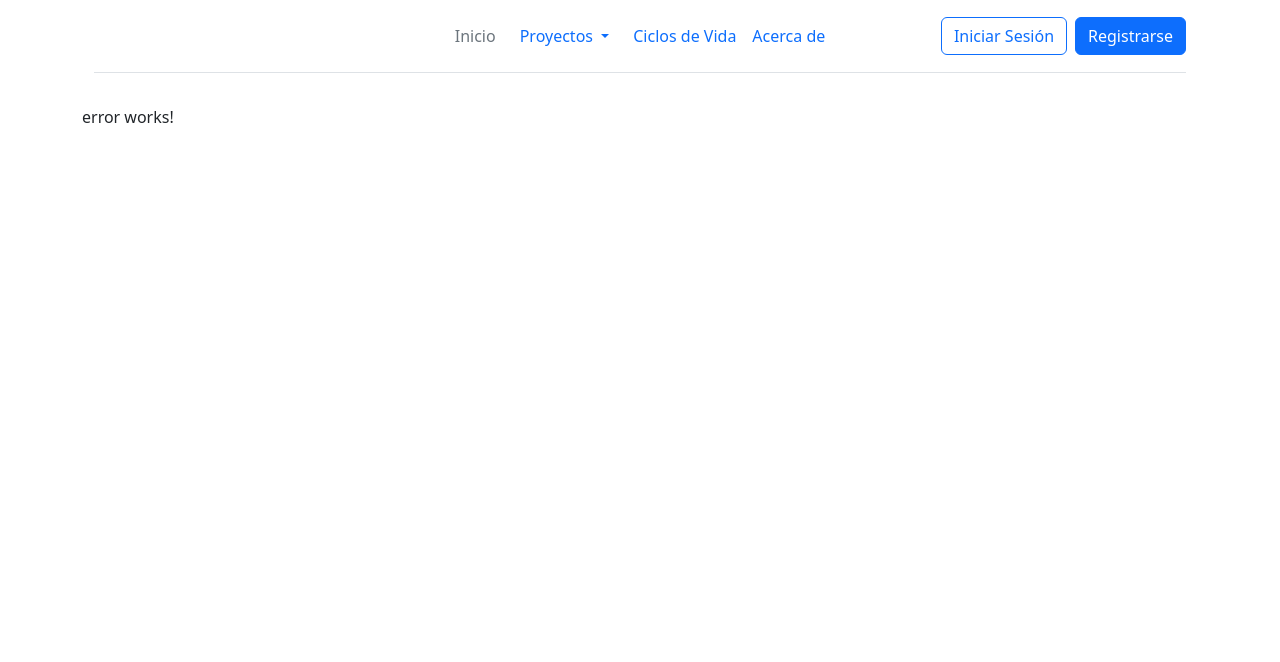
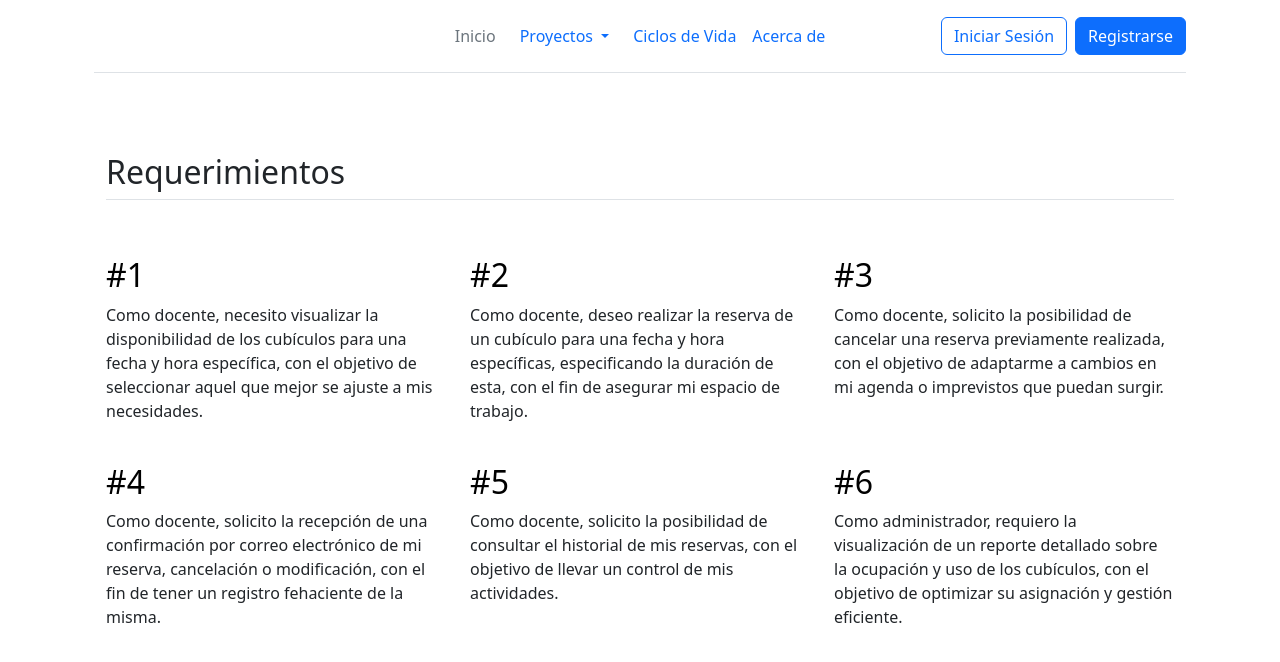
Before and after one commit to jdrioisaza/proyecto01, an Angular app: page /requirements in a window 1280 px wide. Shown: the top 662 px of the page. Built offline with nearby package versions, Linux system fonts and the light colour scheme.

Commit message:
requisitos y swebok

```diff
--- a/src/app/app.routes.ts
+++ b/src/app/app.routes.ts
@@ -8,6 +8,8 @@ import { SCRUMTeamComponent } from './componentes/proyectos/scrumteam/scrumteam.
 import { LoginComponent } from './componentes/login/login.component';
 import { SingUpComponent } from './componentes/sing-up/sing-up.component';
 import { CiclosDeVidaComponent } from './componentes/ciclos-de-vida/ciclos-de-vida.component';
+import { RequerimientosComponent } from './componentes/proyectos/requerimientos/requerimientos.component';
+import { SwebokComponent } from './componentes/proyectos/swebok/swebok.component';
 
 export const routes: Routes = [
   { path: 'home', component: InicioComponent },
@@ -17,6 +19,8 @@ export const routes: Routes = [
   { path: 'about', component: AcercaDeComponent },
   { path: 'lifecycle', component: CiclosDeVidaComponent},
   { path: 'scrum', component: SCRUMTeamComponent },
+  { path: 'requirements', component: RequerimientosComponent},
+  { path: 'swebok', component: SwebokComponent},
   { path: 'login', component: LoginComponent},
   { path: 'signUp', component: SingUpComponent},
   { path: '', redirectTo: 'home', pathMatch: 'full' },
--- a/src/app/componentes/menu/menu.component.html
+++ b/src/app/componentes/menu/menu.component.html
@@ -21,9 +21,9 @@
           Proyectos
         </a>
         <ul class="dropdown-menu">
-          <li><a class="dropdown-item" href="#">Requerimientos</a></li>
+          <li><a class="dropdown-item" routerLink="/requirements">Requerimientos</a></li>
           <li><a class="dropdown-item" routerLink="/scrum">SCRUM Team</a></li>
-          <li><a class="dropdown-item" href="#">SWEBOK</a></li>
+          <li><a class="dropdown-item" routerLink="/swebok">SWEBOK</a></li>
         </ul>
       </li>
       <li><a routerLink="/lifecycle" class="nav-link px-2">Ciclos de Vida</a></li>
--- /dev/null
+++ b/src/app/componentes/proyectos/requerimientos/requerimientos.component.html
@@ -0,0 +1,29 @@
+<div class="container px-4 py-5" id="featured-3">
+    <h2 class="pb-2 border-bottom">Requerimientos</h2>
+    <div class="row g-4 py-5 row-cols-1 row-cols-lg-3">
+      <div class="feature col">
+        <h3 class="fs-2 text-body-emphasis">#1</h3>
+        <p>Como docente, necesito visualizar la disponibilidad de los cubículos para una fecha y hora específica, con el objetivo de seleccionar aquel que mejor se ajuste a mis necesidades.</p>
+      </div>
+      <div class="feature col">
+        <h3 class="fs-2 text-body-emphasis">#2</h3>
+        <p>Como docente, deseo realizar la reserva de un cubículo para una fecha y hora específicas, especificando la duración de esta, con el fin de asegurar mi espacio de trabajo.</p>
+      </div>
+      <div class="feature col">
+        <h3 class="fs-2 text-body-emphasis">#3</h3>
+        <p>Como docente, solicito la posibilidad de cancelar una reserva previamente realizada, con el objetivo de adaptarme a cambios en mi agenda o imprevistos que puedan surgir.</p>
+      </div>
+      <div class="feature col">
+        <h3 class="fs-2 text-body-emphasis">#4</h3>
+        <p>Como docente, solicito la recepción de una confirmación por correo electrónico de mi reserva, cancelación o modificación, con el fin de tener un registro fehaciente de la misma.</p>
+      </div>
+      <div class="feature col">
+        <h3 class="fs-2 text-body-emphasis">#5</h3>
+        <p>Como docente, solicito la posibilidad de consultar el historial de mis reservas, con el objetivo de llevar un control de mis actividades.</p>
+      </div>
+      <div class="feature col">
+        <h3 class="fs-2 text-body-emphasis">#6</h3>
+        <p>Como administrador, requiero la visualización de un reporte detallado sobre la ocupación y uso de los cubículos, con el objetivo de optimizar su asignación y gestión eficiente.</p>
+      </div>
+    </div>
+  </div>
--- /dev/null
+++ b/src/app/componentes/proyectos/swebok/swebok.component.html
@@ -0,0 +1,18 @@
+
+<ul class="list-group">
+    <li class="list-group-item list-group-item-action list-group-item-primary"><div align="center" style="font-size: 30px; padding-bottom: 10px;">Modelo SWEBOK</div></li>
+    <ol class="list-group list-group-numbered">
+        <li class="list-group-item list-group-item-action list-group-item-primary">Requisitos de software</li>
+        <li class="list-group-item list-group-item-action list-group-item-primary">Diseño de software</li>
+        <li class="list-group-item list-group-item-action list-group-item-primary">Construcción de software</li>
+        <li class="list-group-item list-group-item-action list-group-item-primary">Pruebas de software</li>
+        <li class="list-group-item list-group-item-action list-group-item-primary">Mantenimiento de software</li>
+        <li class="list-group-item list-group-item-action list-group-item-primary">Gestión de la configuración</li>
+        <li class="list-group-item list-group-item-action list-group-item-primary">Gestión de la Ingenieria de Software</li>
+        <li class="list-group-item list-group-item-action list-group-item-primary">Proceso de Ingenieria de Software</li>
+        <li class="list-group-item list-group-item-action list-group-item-primary">Herramientas y métodos de la Ingenieria de Software</li>
+        <li class="list-group-item list-group-item-action list-group-item-primary">Calidad del software</li>
+        <li class="list-group-item list-group-item-action list-group-item-primary">Práctiva profesional de la Ingenieria de Software</li>
+        <li class="list-group-item list-group-item-action list-group-item-primary">Economía de la Ingenieria de Software</li>
+    </ol>
+  </ul>
```
Also changed, not shown: src/app/componentes/proyectos/requerimientos/requerimientos.component.ts (added, +12 -0 lines), src/app/componentes/proyectos/swebok/swebok.component.ts (added, +12 -0 lines), src/app/componentes/proyectos/requerimientos/requerimientos.component.css (added), src/app/componentes/proyectos/swebok/swebok.component.css (added), 2 other files (tests, documents, lock files or other folders).
